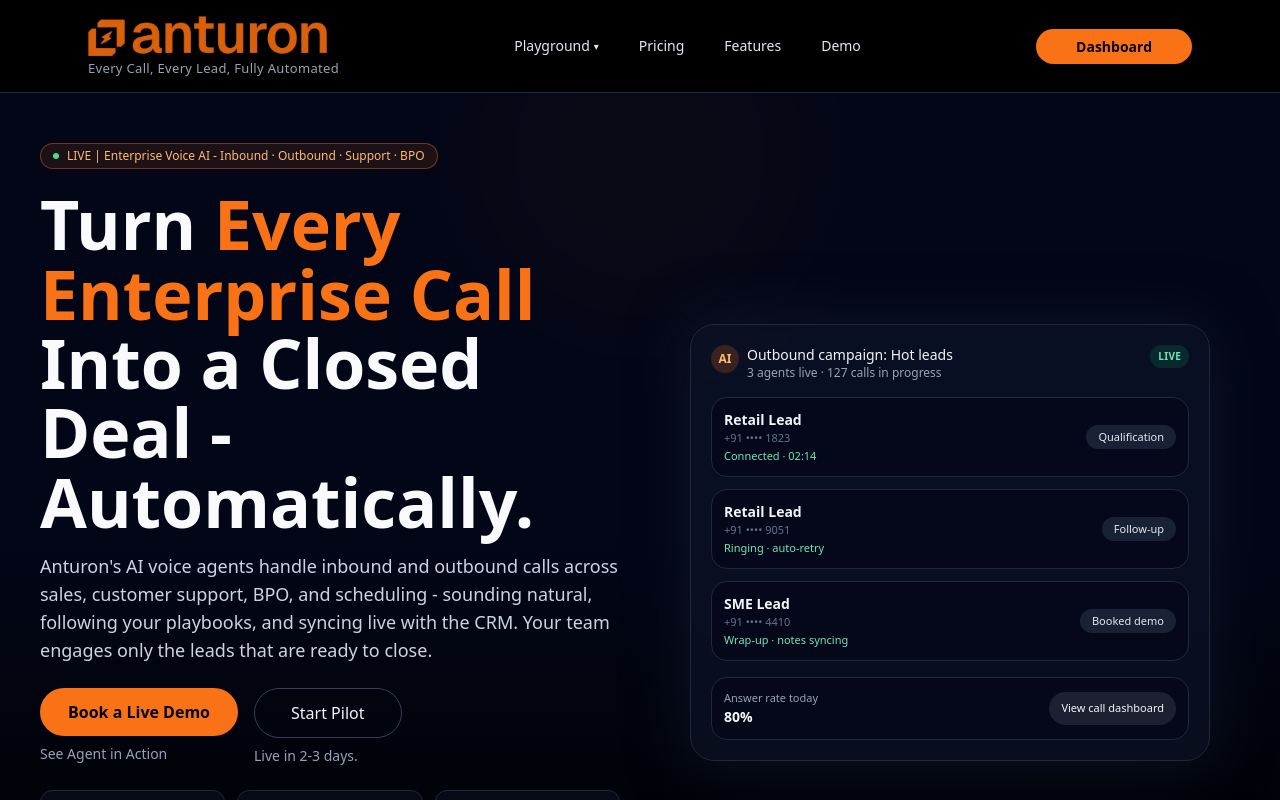
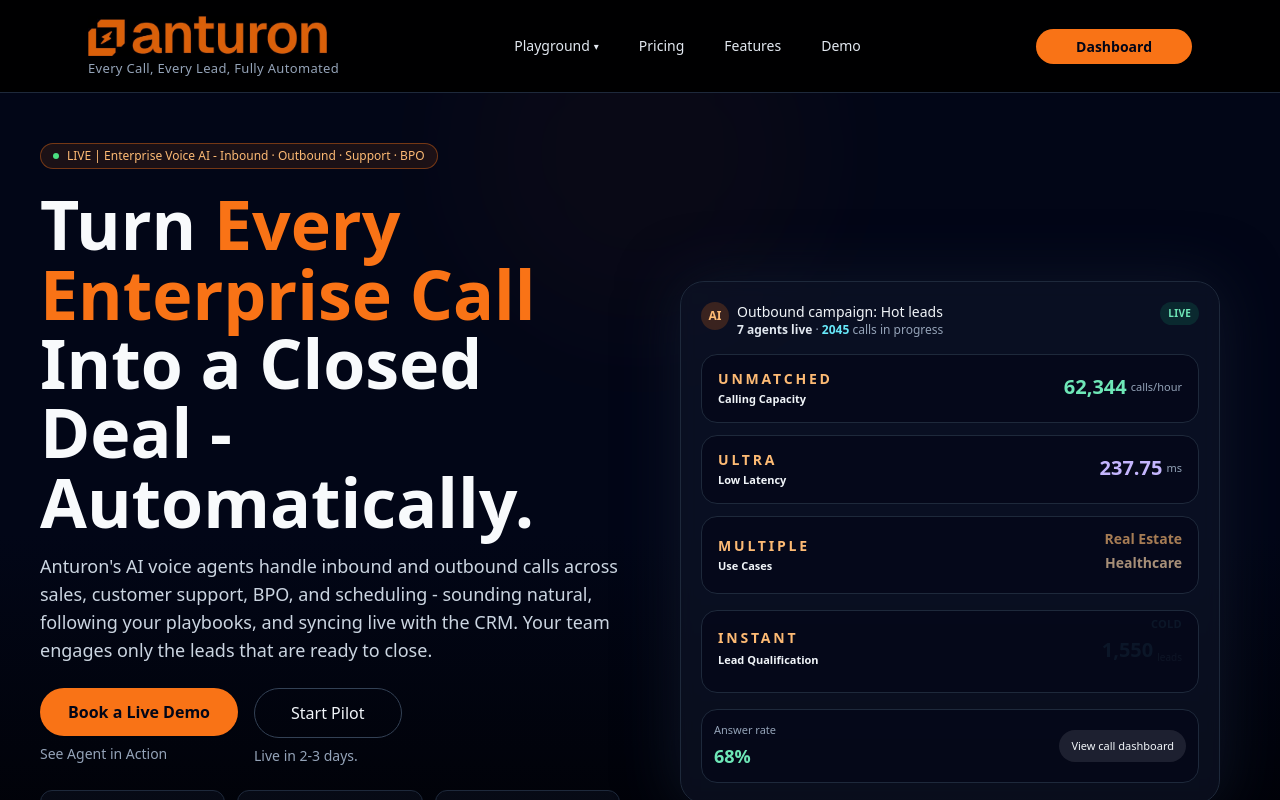
Before and after one commit to Sudhir86046/ANTURON, a Next.js app in the folder anturon-site/: page / in a window 1280 px wide. Built offline with nearby package versions, Linux system fonts and the light colour scheme.

Commit message:
Hero section UI update + responsive fixes + animation improvements

```diff
--- a/anturon-site/app/components/HeroSection.tsx
+++ b/anturon-site/app/components/HeroSection.tsx
@@ -1,7 +1,7 @@
-"use client";
+ "use client";
 
 import { useEffect, useState } from "react";
-import { motion } from "framer-motion";
+import { motion, AnimatePresence } from "framer-motion";
 import Link from "next/link";
 
 const stats = [
@@ -10,13 +10,145 @@
   { label: "Go-Live in Under 2-3 Days", value: "2-3 Days" },
 ];
 
+const useCasePairs = [
+  ["Lead Qualification", "Sales Process"],
+  ["Customer Support", "Appointment Scheduling"],
+  ["Real Estate", "Healthcare"],
+  ["Retail", "EdTech / Universities"],
+];
+
+const answerRateSequence = [57, 65, 62, 68, 74, 71, 78, 75, 79, 77, 80];
+
+type FlowType = "hot" | "cold" | "warm";
+
 export default function HeroSection() {
   const [showIntroGlow, setShowIntroGlow] = useState(true);
+
+  const [callsInProgress, setCallsInProgress] = useState(127);
+  const [callingCapacity, setCallingCapacity] = useState(100);
+  const [latency, setLatency] = useState(300);
+
+  const [useCaseIndex, setUseCaseIndex] = useState(0);
+  const [flowType, setFlowType] = useState<FlowType>("hot");
+
+  const [hotValue, setHotValue] = useState(105);
+  const [coldValue, setColdValue] = useState(80);
+  const [warmValue, setWarmValue] = useState(150);
+
+  const [answerRate, setAnswerRate] = useState(answerRateSequence[0]);
 
   useEffect(() => {
     const t = setTimeout(() => setShowIntroGlow(false), 2500);
     return () => clearTimeout(t);
   }, []);
+
+  // top calls in progress
+  useEffect(() => {
+    const interval = setInterval(() => {
+      setCallsInProgress((prev) => (prev >= 5000 ? 127 : prev + 14));
+    }, 40);
+
+    return () => clearInterval(interval);
+  }, []);
+
+  // UNMATCHED fast increase
+  useEffect(() => {
+    const interval = setInterval(() => {
+      setCallingCapacity((prev) => (prev >= 100000 ? 100 : prev + 399));
+    }, 35);
+
+    return () => clearInterval(interval);
+  }, []);
+
+  // ULTRA decimal decrease
+  useEffect(() => {
+    const interval = setInterval(() => {
+      setLatency((prev) => {
+        const next = prev - 0.25;
+        return next <= 150 ? 300 : Number(next.toFixed(2));
+      });
+    }, 22);
+
+    return () => clearInterval(interval);
+  }, []);
+
+  // MULTIPLE use cases rotate
+  useEffect(() => {
+    const interval = setInterval(() => {
+      setUseCaseIndex((prev) => (prev + 1) % useCasePairs.length);
+    }, 1800);
+
+    return () => clearInterval(interval);
+  }, []);
+
+  // Instant flow type rotate
+  useEffect(() => {
+    const sequence: FlowType[] = ["hot", "cold", "warm"];
+
+    const interval = setInterval(() => {
+      setFlowType((prev) => {
+        const currentIndex = sequence.indexOf(prev);
+        return sequence[(currentIndex + 1) % sequence.length];
+      });
+    }, 2600);
+
+    return () => clearInterval(interval);
+  }, []);
+
+  // Instant values slow growth
+  useEffect(() => {
+    const interval = setInterval(() => {
+      setHotValue((prev) => {
+        const next = prev + 320;
+        return next >= 10000 ? 10000 : next;
+      });
+
+      setColdValue((prev) => {
+        const next = prev + 210;
+        return next >= 35000 ? 35000 : next;
+      });
+
+      setWarmValue((prev) => {
+        const next = prev + 210;
+        return next >= 42000 ? 42000 : next;
+      });
+    }, 700);
+
+    return () => clearInterval(interval);
+  }, []);
+
+  // Answer rate fixed sequence
+  useEffect(() => {
+    let index = 0;
+
+    const interval = setInterval(() => {
+      index = (index + 1) % answerRateSequence.length;
+      setAnswerRate(answerRateSequence[index]);
+    }, 1400);
+
+    return () => clearInterval(interval);
+  }, []);
+
+  const flowMeta = {
+    hot: {
+      label: "HOT",
+      value: hotValue,
+      color: "text-orange-300",
+      subtle: "text-orange-200/80",
+    },
+    cold: {
+      label: "COLD",
+      value: coldValue,
+      color: "text-cyan-300",
+      subtle: "text-cyan-200/80",
+    },
+    warm: {
+      label: "WARM",
+      value: warmValue,
+      color: "text-amber-300",
+      subtle: "text-amber-200/80",
+    },
+  }[flowType];
 
   return (
     <section
@@ -109,9 +241,9 @@
           initial={{ opacity: 0, y: 30, scale: 0.97 }}
           animate={{ opacity: 1, y: 0, scale: 1 }}
           transition={{ duration: 0.8, ease: "easeOut", delay: 0.1 }}
-          className="relative z-10 flex-1"
+          className="relative z-10 flex-1 lg:-translate-y-6"
         >
-          <div className="mx-auto w-full max-w-sm rounded-3xl border border-slate-800 bg-slate-900/60 p-4 shadow-[0_0_60px_rgba(15,23,42,0.9)] backdrop-blur sm:max-w-md sm:p-5 lg:max-w-[520px]">
+          <div className="mx-auto w-full max-w-sm rounded-3xl border border-slate-800 bg-slate-900/60 p-4 shadow-[0_0_60px_rgba(15,23,42,0.9)] backdrop-blur sm:max-w-md sm:p-5 lg:max-w-[540px]">
             <div className="mb-4 flex items-start justify-between gap-3">
               <div className="flex min-w-0 items-start gap-2">
                 <span className="inline-flex h-7 w-7 shrink-0 items-center justify-center rounded-full bg-orange-500/20 text-xs font-semibold text-orange-300">
@@ -122,7 +254,12 @@
                     Outbound campaign: Hot leads
                   </p>
                   <p className="text-[11px] text-slate-400 sm:text-xs">
-                    3 agents live · 127 calls in progress
+                    <span className="font-semibold text-slate-200">7 agents live</span>
+                    {" · "}
+                    <span className="font-semibold text-cyan-300">
+                      {callsInProgress}
+                    </span>{" "}
+                    calls in progress
                   </p>
                 </div>
               </div>
@@ -133,30 +270,117 @@
             </div>
 
             <div className="space-y-3 text-xs">
-              <CallRow
-                name="Retail Lead"
-                number="+91 •••• 1823"
-                status="Connected · 02:14"
-                stage="Qualification"
+              <SimpleMetricRow
+                title="UNMATCHED"
+                subtitle="Calling Capacity"
+                rightContent={
+                  <PlainMetric
+                    value={callingCapacity.toLocaleString()}
+                    suffix="calls/hour"
+                    valueClassName="text-emerald-300"
+                  />
+                }
               />
-              <CallRow
-                name="Retail Lead"
-                number="+91 •••• 9051"
-                status="Ringing · auto-retry"
-                stage="Follow-up"
+
+              <SimpleMetricRow
+                title="ULTRA"
+                subtitle="Low Latency"
+                rightContent={
+                  <PlainMetric
+                    value={latency.toFixed(2)}
+                    suffix="ms"
+                    valueClassName="text-violet-300"
+                  />
+                }
               />
-              <CallRow
-                name="SME Lead"
-                number="+91 •••• 4410"
-                status="Wrap-up · notes syncing"
-                stage="Booked demo"
+
+              <SimpleMetricRow
+                title="MULTIPLE"
+                subtitle="Use Cases"
+                rightContent={
+                  <div className="min-w-[220px] text-right sm:min-w-[250px]">
+                    <AnimatePresence mode="wait">
+                      <motion.div
+                        key={`pair-${useCaseIndex}`}
+                        initial={{ opacity: 0, y: 12 }}
+                        animate={{ opacity: 1, y: 0 }}
+                        exit={{ opacity: 0, y: -12 }}
+                        transition={{ duration: 0.35 }}
+                        className="flex flex-col items-end gap-1"
+                      >
+                        <span className="text-sm font-semibold text-orange-300">
+                          {useCasePairs[useCaseIndex][0]}
+                        </span>
+                        <span className="text-sm font-semibold text-orange-200">
+                          {useCasePairs[useCaseIndex][1]}
+                        </span>
+                      </motion.div>
+                    </AnimatePresence>
+                  </div>
+                }
               />
+            </div>
+
+            <div className="mt-4 rounded-2xl border border-slate-800 bg-slate-950/60 px-4 py-4">
+              <div className="flex items-start justify-between gap-3">
+                <div>
+                  <div className="text-[14px] font-semibold uppercase tracking-[0.2em] text-orange-300">
+                    Instant
+                  </div>
+                  <div className="mt-1 text-base font-semibold leading-snug text-slate-100 sm:text-[11px]">
+                    Lead Qualification
+                  </div>
+                </div>
+
+                <div className="min-w-[170px] text-right">
+                  <AnimatePresence mode="wait">
+                    <motion.div
+                      key={flowType}
+                      initial={{ opacity: 0, y: 12 }}
+                      animate={{ opacity: 1, y: 0 }}
+                      exit={{ opacity: 0, y: -12 }}
+                      transition={{ duration: 0.35 }}
+                      className="flex flex-col items-end"
+                    >
+                      <span
+                        className={`text-[11px] font-semibold uppercase tracking-wide ${flowMeta.color}`}
+                      >
+                        {flowMeta.label}
+                      </span>
+
+                      <div className="mt-0.5 flex items-end gap-1 justify-end">
+                        <span
+                          className={`min-w-[78px] text-right tabular-nums text-[18px] font-bold sm:text-[20px] ${flowMeta.color}`}
+                        >
+                          {flowMeta.value.toLocaleString()}
+                        </span>
+                        <span className={`text-[10px] ${flowMeta.subtle}`}>
+                          leads
+                        </span>
+                      </div>
+                    </motion.div>
+                  </AnimatePresence>
+                </div>
+              </div>
             </div>
 
             <div className="mt-4 flex flex-col gap-3 rounded-2xl border border-slate-800 bg-slate-950/60 px-3 py-3 sm:flex-row sm:items-center sm:justify-between">
               <div className="text-[11px] text-slate-400">
-                Answer rate today
-                <div className="text-sm font-semibold text-slate-50">80%</div>
+                Answer rate
+                <div className="mt-1 min-h-[28px]">
+                  <AnimatePresence mode="wait">
+                    <motion.span
+                      key={answerRate}
+                      initial={{ opacity: 0, y: 8 }}
+                      animate={{ opacity: 1, y: 0 }}
+                      exit={{ opacity: 0, y: -8 }}
+                      transition={{ duration: 0.25 }}
+                      className="inline-block min-w-[52px] tabular-nums text-lg font-bold text-emerald-300"
+                    >
+                      {answerRate}%
+                    </motion.span>
+                  </AnimatePresence>
+                </div>
               </div>
 
               <button className="rounded-full bg-slate-100/10 px-3 py-2 text-[11px] font-medium text-slate-100 transition hover:bg-slate-100/15">
@@ -170,26 +394,53 @@
   );
 }
 
-type CallRowProps = {
-  name: string;
-  number: string;
-  status: string;
-  stage: string;
+type SimpleMetricRowProps = {
+  title: string;
+  subtitle: string;
+  rightContent: React.ReactNode;
 };
 
-function CallRow({ name, number, status, stage }: CallRowProps) {
+function SimpleMetricRow({
+  title,
+  subtitle,
+  rightContent,
+}: SimpleMetricRowProps) {
   return (
-    <div className="flex flex-col gap-3 rounded-2xl border border-slate-800 bg-slate-950/60 px-3 py-3 sm:flex-row sm:items-center sm:justify-between">
+    <div className="flex flex-col gap-3 rounded-2xl border border-slate-800 bg-slate-950/60 px-4 py-4 sm:flex-row sm:items-center sm:justify-between">
       <div className="min-w-0">
-        <p className="truncate text-xs font-semibold text-slate-100 sm:text-sm">
-          {name}
-        </p>
-        <p className="text-[11px] text-slate-500">{number}</p>
-        <p className="mt-0.5 text-[11px] text-emerald-300">{status}</p>
+        <div className="text-[14px] font-semibold uppercase tracking-[0.2em] text-orange-300">
+          {title}
+        </div>
+        <div className="mt-1 text-sm font-semibold leading-snug text-slate-100 sm:text-[11px]">
+         {subtitle}
+        </div>
       </div>
 
-      <div className="inline-flex w-fit rounded-full bg-slate-800/80 px-3 py-1 text-[11px] text-slate-200">
-        {stage}
+      <div className="w-full sm:w-auto">{rightContent}</div>
+    </div>
+  );
+}
+
+type PlainMetricProps = {
+  value: string;
+  suffix: string;
+  valueClassName?: string;
+};
+
+function PlainMetric({
+  value,
+  suffix,
+  valueClassName = "",
+}: PlainMetricProps) {
+  return (
+    <div className="text-right">
+      <div className="inline-flex items-end gap-1">
+        <span
+          className={`min-w-[78px] text-right tabular-nums text-[18px] font-bold sm:text-[20px] ${valueClassName}`}
+        >
+          {value}
+        </span>
+        <span className="text-[11px] font-medium text-slate-400">{suffix}</span>
       </div>
     </div>
   );
```
